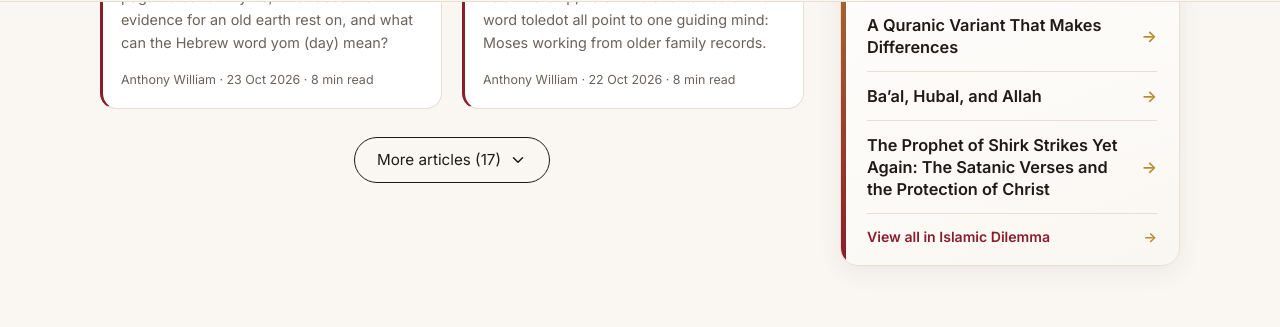
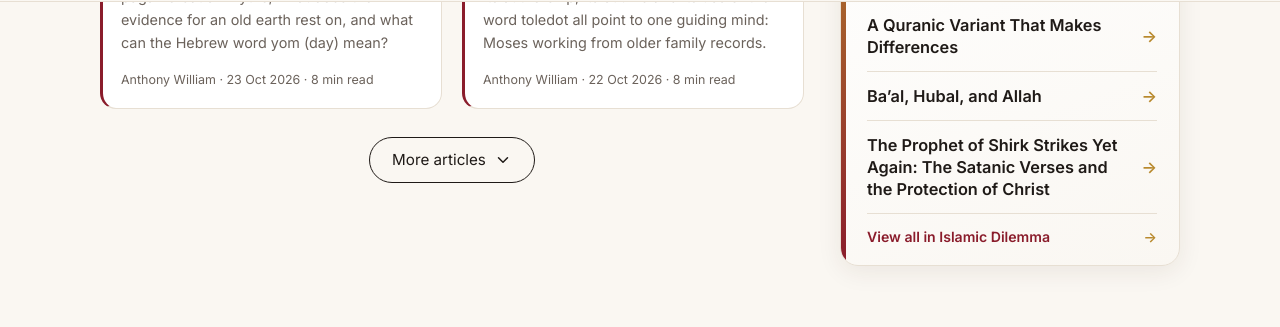
Before and after one commit to Reasoned-faith/reasoned-faith.github.io, a Jekyll site: the page built from articles/index.html, in a window 1280 px wide and 900 px high, scrolled down 903 px. Shown: the part 121-448 px from the top of the window. Built offline with Jekyll 4.4.1, drawn with Linux system fonts in a browser that asks for light colours.

Commit message:
Update index.html

```diff
--- a/articles/index.html
+++ b/articles/index.html
@@ -22,7 +22,7 @@ description: Every article on the site.
   {%- if arts.size > initial %}
   <div class="more-wrap">
     <button type="button" class="more-btn" id="more-btn" aria-controls="art-grid">
-      <span class="more-label">More articles ({{ arts.size | minus: initial }})</span>
+      <span class="more-label">More articles</span>
       <svg viewBox="0 0 24 24" width="18" height="18" fill="none" stroke="currentColor" stroke-width="2" stroke-linecap="round" stroke-linejoin="round" aria-hidden="true"><path d="m6 9 6 6 6-6"/></svg>
     </button>
     <button type="button" class="more-btn collapse-btn" id="collapse-btn" aria-controls="art-grid" hidden>
```
Also changed, not shown: other parts of articles/index.html (+0 -2 lines).
